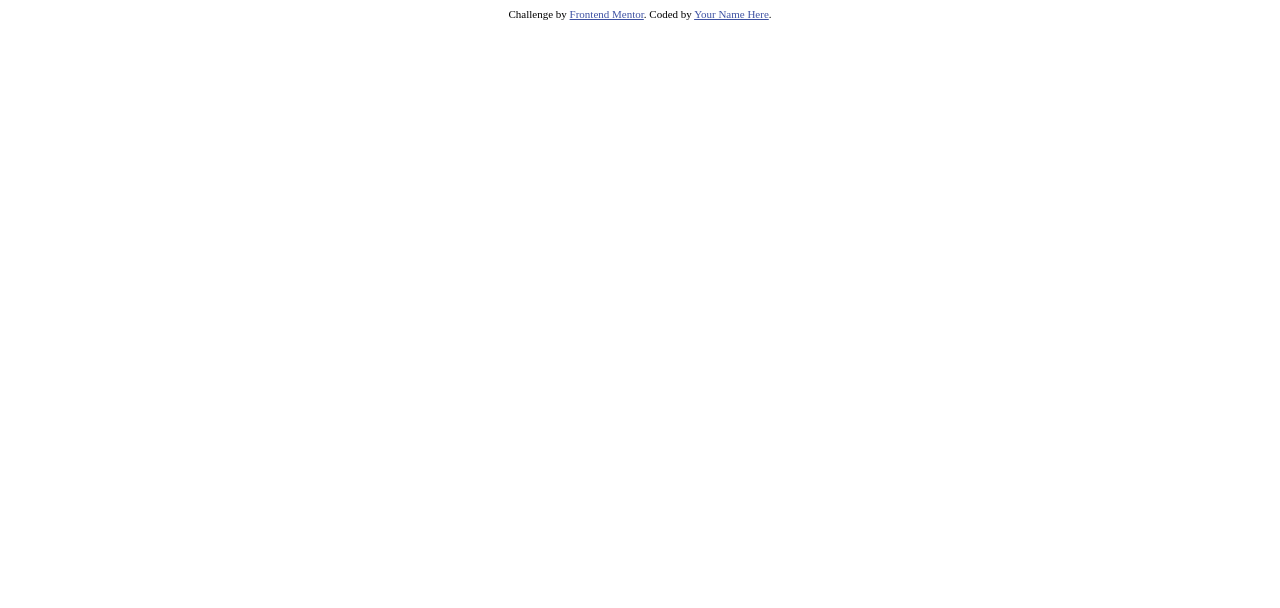
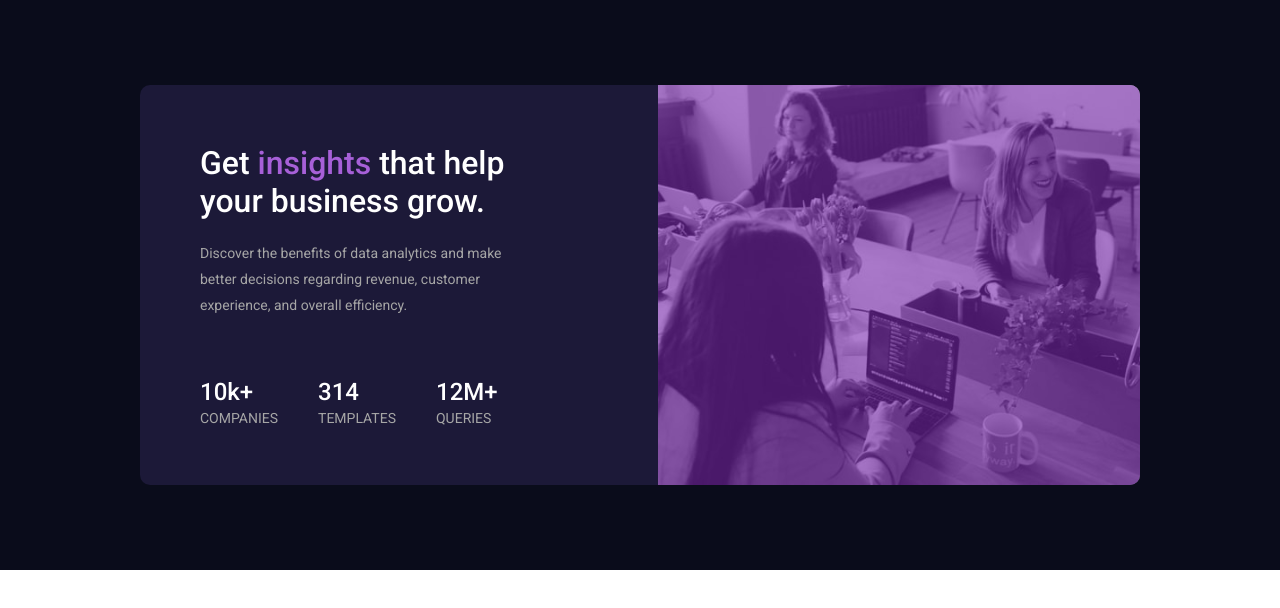
Before and after one commit to N1v3x2/stats-preview-card-component-main, a plain HTML site: page index.html in a window 1280 px wide. Drawn offline with Linux system fonts and the light colour scheme.

Commit message:
'finished'

```diff
--- a/index.html
+++ b/index.html
@@ -5,19 +5,37 @@
   <meta name="viewport" content="width=device-width, initial-scale=1.0"> <!-- displays site properly based on user's device -->
 
   <link rel="icon" type="image/png" sizes="32x32" href="./images/favicon-32x32.png">
+  <link rel="stylesheet" href="mystyles.css">
+  <link href="https://fonts.googleapis.com/css2?family=Roboto:wght@400;500;700&display=swap" rel="stylesheet">
 
   <title>Frontend Mentor | Stats preview card component</title>
-
-  <!-- Feel free to remove these styles or customise in your own stylesheet 👍 -->
-  <style>
-    .attribution { font-size: 11px; text-align: center; }
-    .attribution a { color: hsl(228, 45%, 44%); }
-  </style>
 </head>
 <body>
-  <div class="attribution">
-    Challenge by <a href="https://www.frontendmentor.io?ref=challenge" target="_blank">Frontend Mentor</a>.
-    Coded by <a href="#">Your Name Here</a>.
+  <div class="background">
+    <div class="card">
+      <div class="card-info">
+        <h1>Get <span>insights</span> that help <br>your business grow.</h1>
+        <p>Discover the benefits of data analytics and make better decisions regarding revenue, customer experience, and overall efficiency.</p>
+        <div class="mini-section">
+          <div class="item">
+            <div class="item-top">10k+</div>
+            <div class="item-bottom">COMPANIES</div>
+          </div>
+          <div class="item">
+            <div class="item-top">314</div>
+            <div class="item-bottom">TEMPLATES</div>
+          </div>
+          <div class="item">
+            <div class="item-top">12M+</div>
+            <div class="item-bottom">QUERIES</div>
+          </div>
+        </div>
+      </div>
+      <div class="img-section">
+        <div class="img-overlay"></div>
+        <img src="images/image-header-desktop.jpg" />
+      </div>
+    </div>
   </div>
 </body>
 </html>
--- /dev/null
+++ b/mystyles.css
@@ -0,0 +1,94 @@
+* {
+    margin: 0;
+    font-family: Roboto;
+}
+
+.background {
+    position: relative;
+    background-color: rgb(10,12,27);
+    width: 100%;
+    height: 570px;
+}
+
+.card {
+    overflow: hidden;
+    position: absolute;
+    top: 50%;
+    left: 50%;
+    transform: translate(-50%,-50%);
+    background: rgb(28,25,56);
+    width: 1000px;
+    height: 400px;
+    border-radius: 10px;
+}
+
+.card-info {
+    position: absolute;
+    top: 50%;
+    padding: 0 60px;
+    transform: translateY(-50%);
+    color: white;
+    width: calc(50% - 80px);
+}
+
+.card-info h1 {
+    font-weight: 500;
+    margin-bottom: 20px;
+}
+
+.card-info h1 span {
+    color: rgb(167,96,216);
+}
+
+.card-info p {
+    color: rgb(166,166,166);
+    line-height: 26px;
+    width: 80%;
+    font-weight: 400;
+    font-size: 14px;
+    margin-bottom: 60px;
+}
+
+
+.img-section {
+    position: absolute;
+    right: -10px;
+    width: 50%;
+    height: 100%;
+}
+
+.img-section img {
+    position: absolute;
+    height: 100%;
+    width: 100%;
+    object-fit: contain;
+    z-index: -1;
+}
+
+.img-overlay {
+    background: rgb(120,39,173,0.6);
+    position: absolute;
+    height: 100%;
+    width: 100%;
+    right: -8px;
+}
+
+.mini-section {
+    display: flex;
+}
+
+.item {
+    margin-right: 40px;
+}
+
+.item-top {
+    font-size: 24px;
+    font-weight: 500;
+    margin-bottom: 4px;
+}
+
+.item-bottom {
+    font-size: 14px;
+    font-weight: 400;
+    color: rgb(166,166,166);
+}
```
